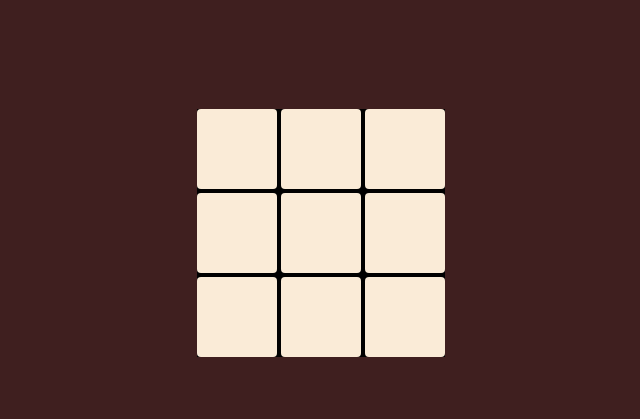
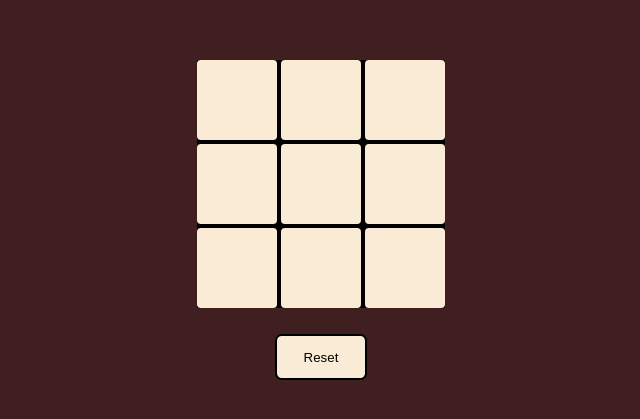
Before and after one commit to KBerliner/Tictactoe, a plain HTML site: page index.html in a window 1280 px wide. Shown: the part 175-594 px from the top of the page, without its empty margins (327-967 px from the left). Drawn offline with Linux system fonts and the light colour scheme.

Commit message:
Added a 'Reset' Button

```diff
--- a/index.html
+++ b/index.html
@@ -46,6 +46,9 @@
             <p class="square__letter square__letter--9 square__letter--9o">O</p>
         </div>
     </div>
+    <button class="reset-btn" onclick="reset()">
+        Reset
+    </button>
     <script src="./script.js"></script>
 </body>
 </html>
--- a/script.js
+++ b/script.js
@@ -50,3 +50,11 @@ const turnCount = function (squareIndex) {
     console.log(count);
     console.log(turn);
 }
+
+const reset = function () {
+    console.log('Reset Initiated');
+    for (i = 1; i < allSquares.length + 1; i++) {
+        document.getElementsByClassName(`square__letter--${i}x`)[0].style.display = '';
+        document.getElementsByClassName(`square__letter--${i}o`)[0].style.display = '';
+    }
+}
--- a/style.css
+++ b/style.css
@@ -5,6 +5,7 @@ body {
     display: flex;
     justify-content: center;
     align-items: center;
+    flex-direction: column;
 }
 
 .grid-container {
@@ -35,3 +36,12 @@ body {
 .square:hover {
     background-color: rgb(206, 191, 172);
 }
+
+.reset-btn {
+    margin: 2em;
+    padding: 1em 2em;
+    border: 2px solid black;
+    background-color: antiquewhite;
+    border-radius: 0.5em;
+    cursor: pointer;
+}
```
